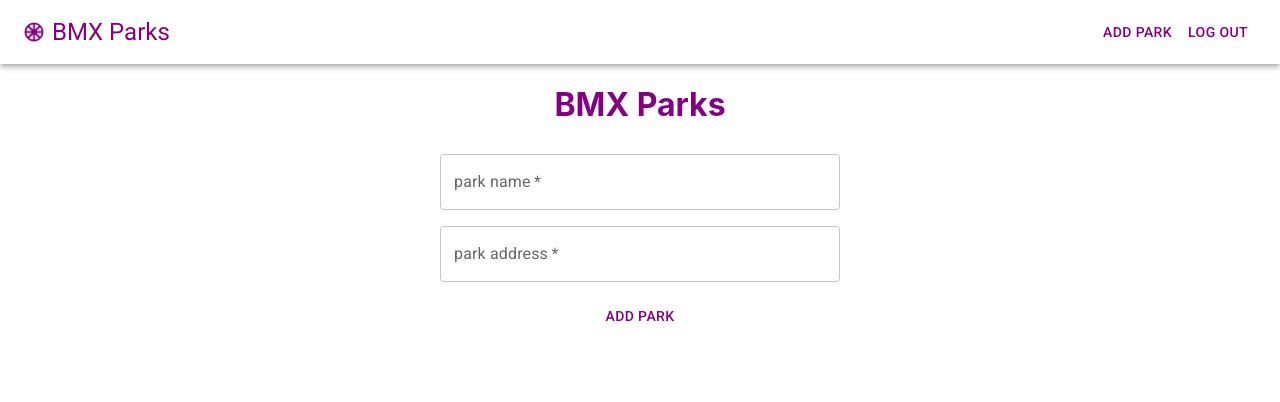
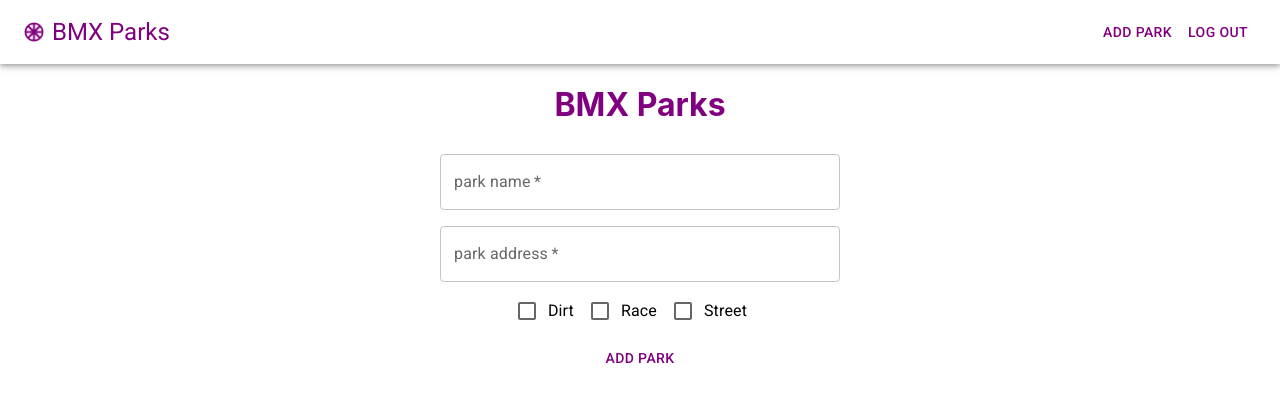
Before and after one commit to forrestmorrison/bmxparks-app, a React (Create React App) app: page / in a window 1280 px wide. Shown: the top 402 px of the page. Built offline with nearby package versions, Linux system fonts and the light colour scheme.

Commit message:
added Checkboxes to form

```diff
--- a/src/components/AddPark.jsx
+++ b/src/components/AddPark.jsx
@@ -1,4 +1,7 @@
 import Button from '@mui/material/Button';
+import Checkbox from '@mui/material/Checkbox';
+import FormGroup from '@mui/material/FormGroup'
+import FormControlLabel from '@mui/material/FormControlLabel'
 import TextField from '@mui/material/TextField';
 import { useState } from 'react';
 
@@ -57,6 +60,11 @@ const AddPark = () => {
           variant="outlined"
           error={addressError}
         />
+        <div>
+          <FormControlLabel control={<Checkbox />} label="Dirt" />
+          <FormControlLabel control={<Checkbox />} label="Race" />
+          <FormControlLabel control={<Checkbox />} label="Street" />
+        </div>
         <Button
           type="submit"
           color="primary"
```
